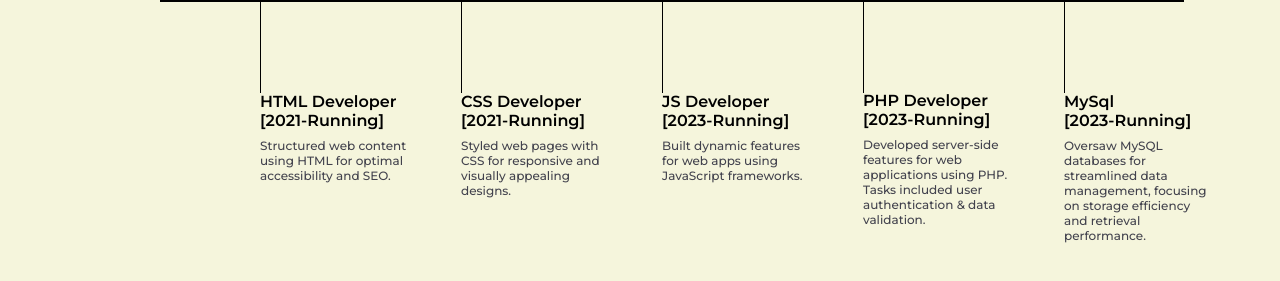
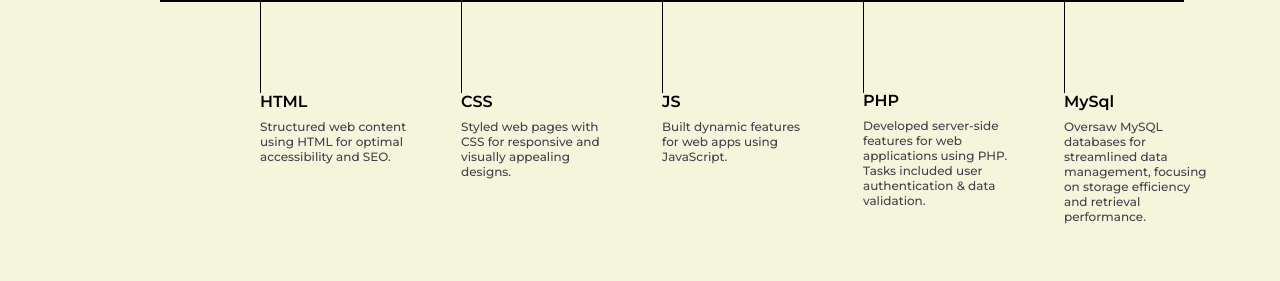
Before and after one commit to bijayrauniyar0/Portfolio, a plain HTML site: page index.html in a window 1280 px wide. Shown: the part 783-1064 px from the top of the page. Drawn offline with nearby package versions, Linux system fonts and the light colour scheme.

Commit message:
content added

```diff
--- a/index.html
+++ b/index.html
@@ -51,7 +51,7 @@
                 <div class="vertical">
                     <img src="images/html5.png" alt="" class="top-img">
                     <div class="vertical-title">
-                        HTML Developer [2021-Running]
+                        HTML
                     </div>
                     <div class="title-desc">
                         Structured web content using HTML for optimal accessibility and SEO.
@@ -60,7 +60,7 @@
                 <div class="vertical">
                     <img src="images/css.png" alt="" class="top-img">
                     <div class="vertical-title">
-                        CSS Developer [2021-Running]
+                        CSS
                     </div>
                     <div class="title-desc">
                         Styled web pages with CSS for responsive and visually appealing designs.
@@ -69,17 +69,17 @@
                 <div class="vertical">
                     <img src="images/js.png" alt="" class="top-img">
                     <div class="vertical-title">
-                        JS Developer [2023-Running]
+                        JS
                     </div>
                     <div class="title-desc">
-                        Built dynamic features for web apps using JavaScript frameworks.
+                        Built dynamic features for web apps using JavaScript.
 
                     </div>
                 </div>
                 <div class="vertical">
                     <img src="images/php.png" alt="" class="top-img">
                     <div class="vertical-title">
-                        PHP Developer [2023-Running]
+                        PHP
                     </div>
                     <div class="title-desc">
                         Developed server-side features for web applications using PHP. Tasks included user authentication & data validation.
@@ -88,7 +88,7 @@
                 <div class="vertical">
                     <img src="images/sql.png" alt="" class="top-img">
                     <div class="vertical-title">
-                        MySql<br> [2023-Running]
+                        MySql<br>
                     </div>
                     <div class="title-desc">
                         Oversaw MySQL databases for streamlined data management, focusing on storage efficiency and retrieval performance.
```
Also changed, not shown: images/me1.jpg.
